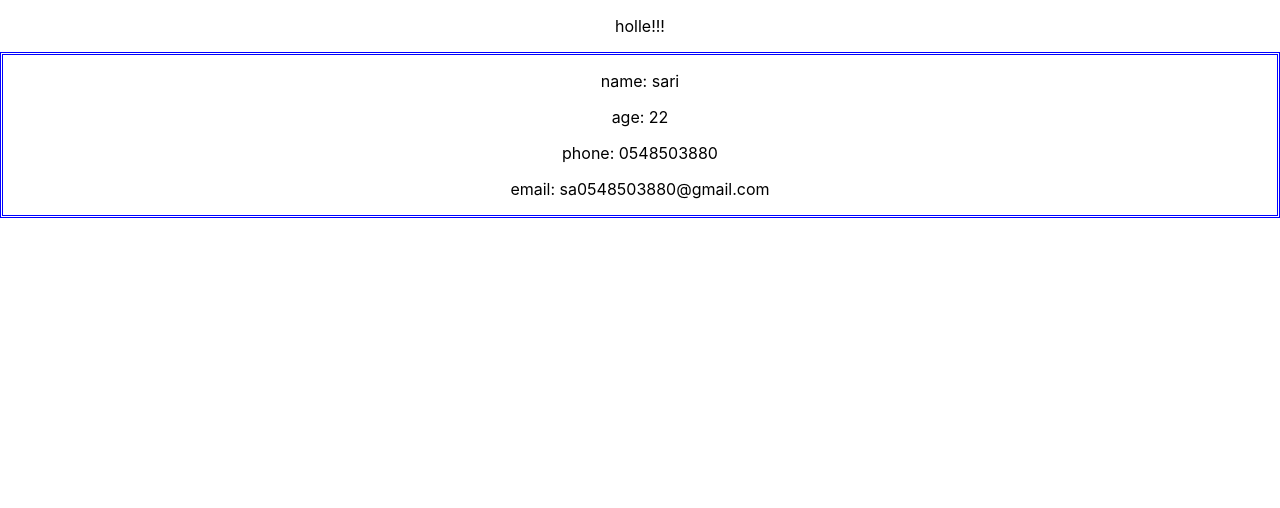
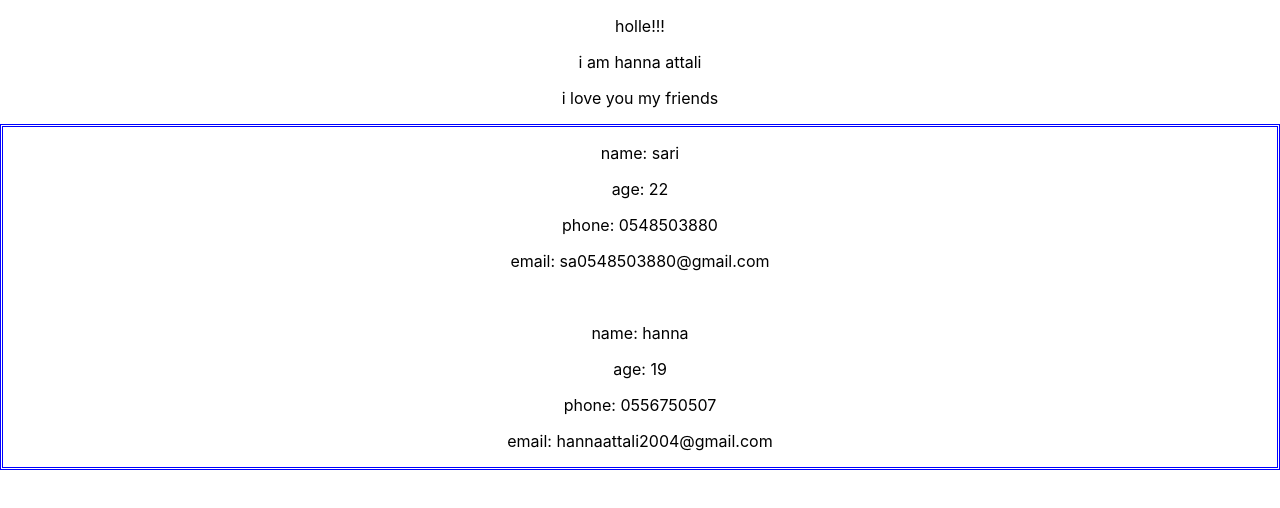
Before and after one commit to sariHeber/our-git-project, a React (Create React App) app in the folder our-project/: page / in a window 1280 px wide. Shown: the top 508 px of the page. Built offline with nearby package versions, Linux system fonts and the light colour scheme.

Commit message:
חנה האלופה שינתה דברים

```diff
--- a/our-project/src/components/entry.jsx
+++ b/our-project/src/components/entry.jsx
@@ -6,6 +6,8 @@ export const Entry = () => {
     return (
         <>
         <p>holle!!!</p>
+        <p>i am hanna attali</p>
+        <p>i love you my friends</p>
         <Sari></Sari>
         </>
     )
--- a/our-project/src/components/ourComponents/sari.jsx
+++ b/our-project/src/components/ourComponents/sari.jsx
@@ -3,10 +3,20 @@ import React from "react"
 export const Sari = () => {
     return (
        <div style={{borderColor: 'blue', borderStyle:'double'}}>
+        <div>
         <p>name: sari</p>
         <p>age: 22</p>
         <p>phone: 0548503880</p>
         <p>email: sa0548503880@gmail.com</p>
+        </div>
+            <br />
+
+            <div>
+        <p>name: hanna</p>
+        <p>age: 19</p>
+        <p>phone: 0556750507</p>
+        <p>email: hannaattali2004@gmail.com</p>
+        </div>
        </div>
     )
 }
```
